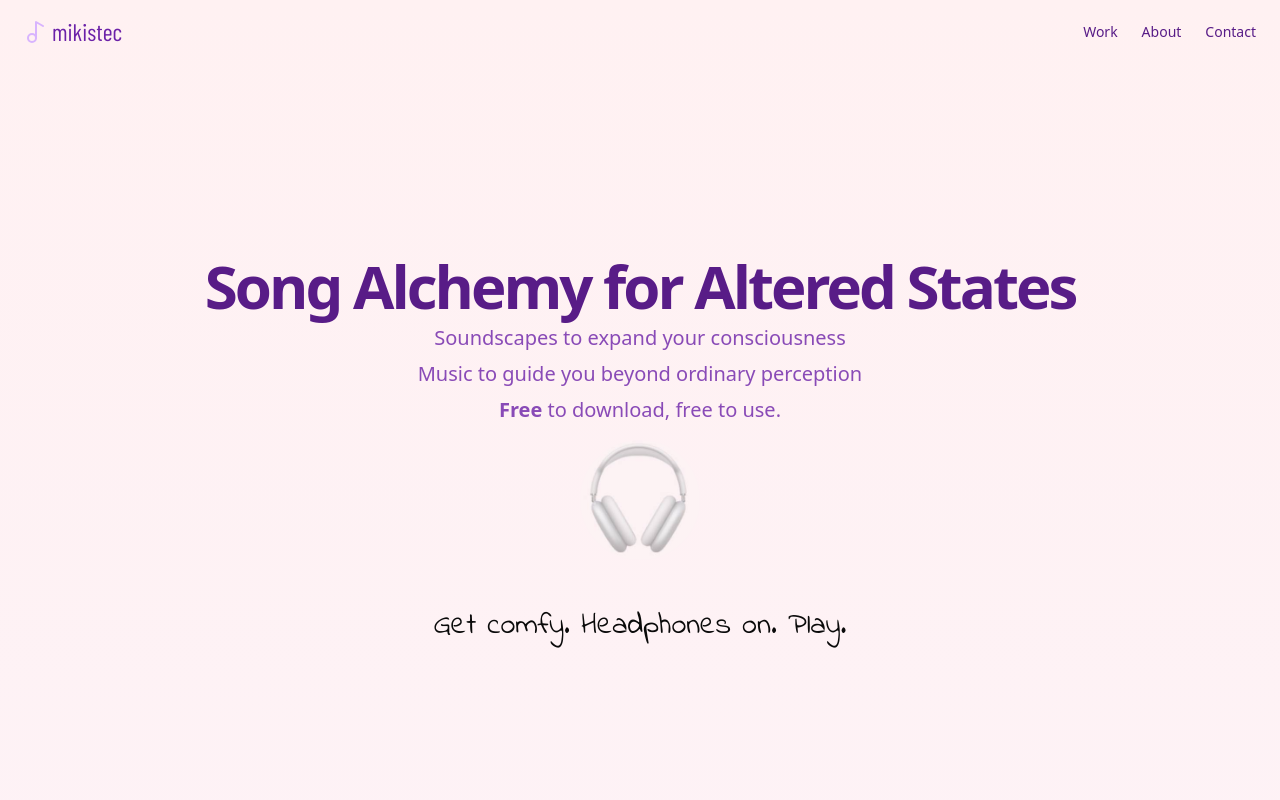
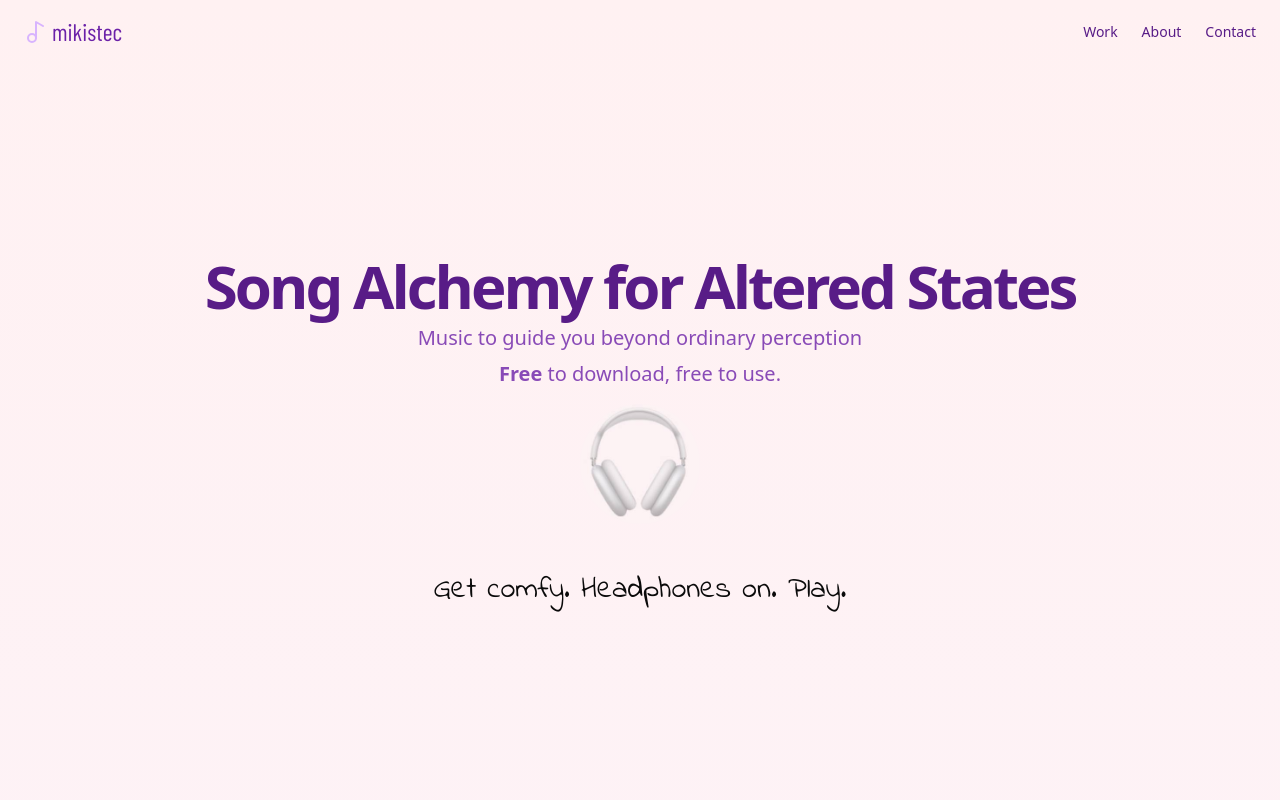
Before and after one commit to meacoolash/mikistec, a Next.js app: page / in a window 1280 px wide. Shown: the top 800 px of the page. Built offline with nearby package versions, Linux system fonts and the light colour scheme.

Commit message:
remove soudscapes from headline

```diff
--- a/src/app/sections/headline.tsx
+++ b/src/app/sections/headline.tsx
@@ -15,9 +15,9 @@ export const Headline = () => {
                         <h1 className="text-3xl font-bold tracking-tighter sm:text-4xl md:text-5xl lg:text-6xl/none text-purple-900">
                             Song Alchemy for Altered States
                         </h1>
-                        <p className="mx-auto max-w-[700px] text-purple-800/80 md:text-xl">
+                        {/* <p className="mx-auto max-w-[700px] text-purple-800/80 md:text-xl">
                             Soundscapes to expand your consciousness
-                        </p>
+                        </p> */}
                         <p className="mx-auto max-w-[700px] text-purple-800/80 md:text-xl">
                             Music to guide you beyond ordinary perception
                         </p>
```
